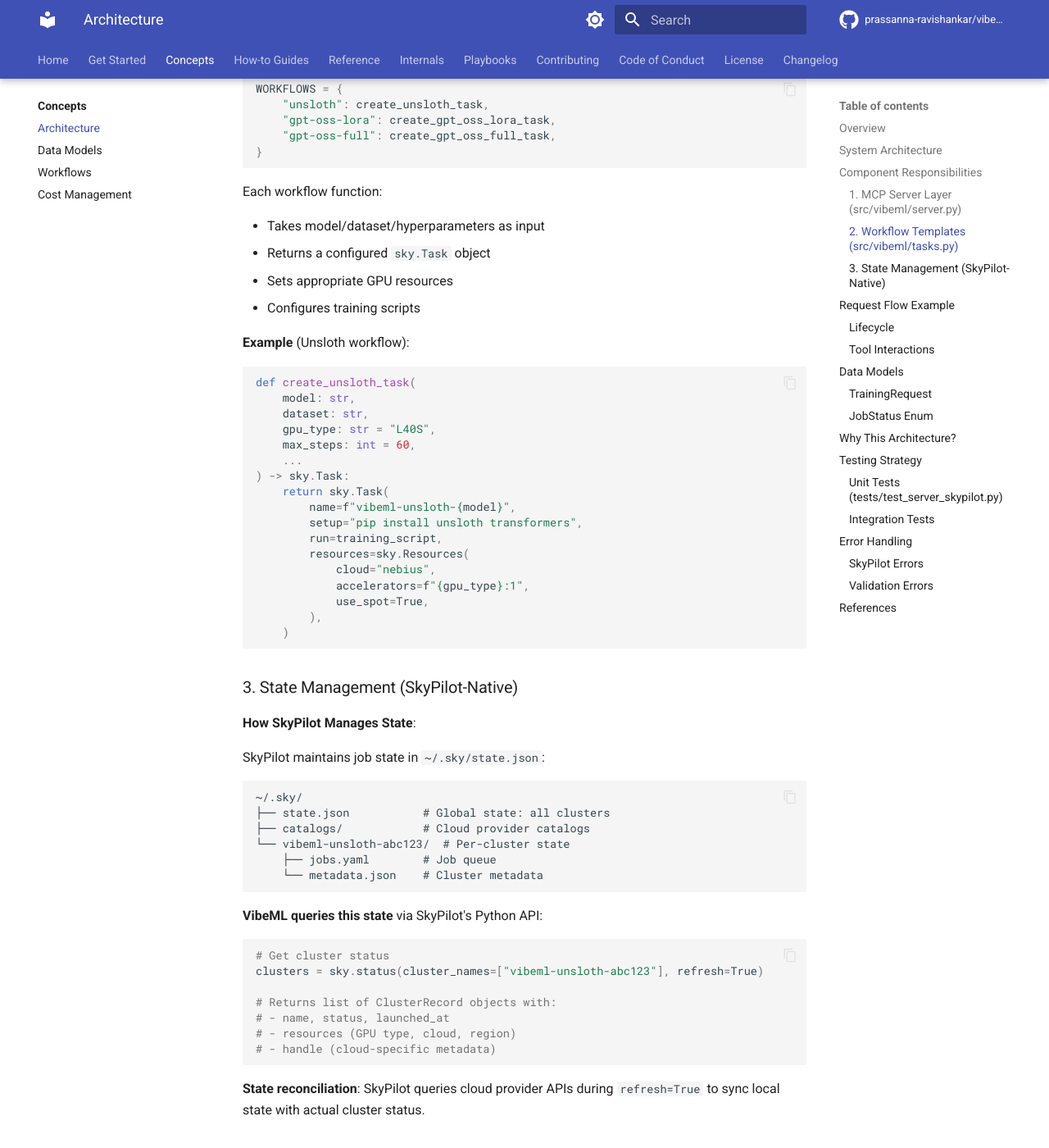
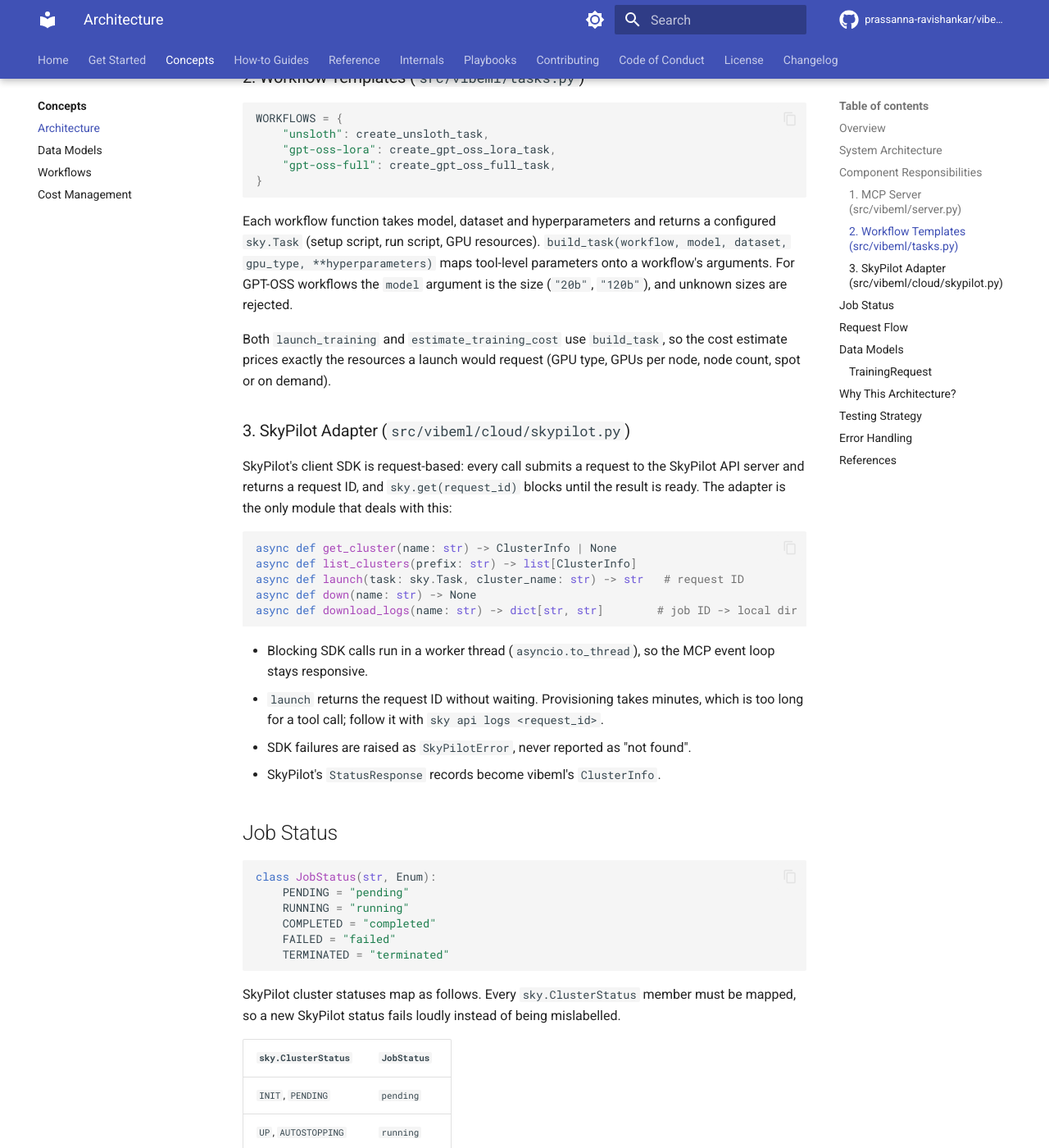
Before and after one commit to prassanna-ravishankar/vibeml, an MkDocs documentation site: the page built from docs/concepts/architecture.md, in a window 1280 px wide and 1400 px high, scrolled down 1734 px. Shown: the whole window at 82% size. Built offline with MkDocs 1.6.1 and Material for MkDocs 9.7.7, drawn with Linux system fonts in a browser that asks for light colours; comment, search, counter and statistics services are not loaded; the version menu is left out; some of the changed text lies outside the part shown.

Commit message:
Port MCP server to SkyPilot's request-based SDK (#35)
* feat(server): port MCP server to SkyPilot's request-based SDK behind a cloud.skypilot adapter

* docs: describe the SkyPilot adapter layer and request-based flow

* fix(server): give the stdio transport exclusive stdout, best-effort log download before teardown

* test: bound the stdio test with a deadline; reject non-finite hours; require fastmcp>=2.13

````diff
--- a/docs/concepts/architecture.md
+++ b/docs/concepts/architecture.md
@@ -2,67 +2,60 @@
 
 ## Overview
 
-VibeML is a **thin MCP (Model Context Protocol) wrapper** around SkyPilot's Python API, providing natural language access to multi-cloud GPU training.
+VibeML is a **thin MCP (Model Context Protocol) server** over SkyPilot's client SDK. It gives AI assistants natural-language access to GPU training.
 
 VibeML **does not** maintain its own:
 
-- ❌ Job persistence layer (SkyPilot has `~/.sky/state.json`)
+- ❌ Job persistence layer (SkyPilot's API server owns cluster and job state)
 - ❌ Cluster state database (SkyPilot queries cloud providers directly)
-- ❌ Custom orchestration (SkyPilot handles provisioning/execution)
+- ❌ Custom orchestration (SkyPilot handles provisioning and execution)
 
 Instead, VibeML:
 
-- ✅ Wraps SkyPilot's Python API (`sky.launch()`, `sky.status()`, `sky.down()`)
-- ✅ Exposes these as MCP tools for AI assistants
-- ✅ Adds validation and cost guardrails
-- ✅ Provides workflow templates (Unsloth, GPT-OSS)
-- ✅ Translates natural language requests to SkyPilot Tasks
+- ✅ Exposes training operations as MCP tools for AI assistants
+- ✅ Provides workflow templates (Unsloth, GPT-OSS) that build SkyPilot tasks
+- ✅ Adds validation and cost estimation before launch
+- ✅ Translates SkyPilot's records into its own job model
 
 ## System Architecture
 
 ```mermaid
 graph LR
     A[User / AI Assistant] --> B[MCP Protocol]
-    B --> C[VibeML MCP Server]
-    C --> D[SkyPilot Python API]
-    D --> E[~/.sky/state.json]
+    B --> C[server.py<br/>MCP tools]
+    C --> T[tasks.py<br/>workflow templates]
+    C --> P[cloud.cost_estimator<br/>pricing]
+    C --> S[cloud.skypilot<br/>SDK adapter]
+    S --> D[SkyPilot API server]
     D --> F[Cloud Provider APIs]
-    F --> G[Nebius / AWS / GCP / Azure]
+    F --> G[Nebius]
 ```
+
+Each concern lives in one layer:
+
+| Layer | Owns | Does not |
+|-------|------|----------|
+| `server.py` | MCP tool signatures, input validation, response shape | Talk to SkyPilot, price GPUs, build tasks |
+| `tasks.py` | Turning workflow parameters into a `sky.Task` (`build_task`) | Launch anything |
+| `cloud/cost_estimator.py` | GPU pricing | Know about workflows |
+| `cloud/skypilot.py` | SkyPilot's request protocol, status mapping, SDK errors | Know about MCP |
 
 ## Component Responsibilities
 
-### 1. MCP Server Layer (`src/vibeml/server.py`)
+### 1. MCP Server (`src/vibeml/server.py`)
 
-**Purpose**: FastMCP server exposing training operations as tools
+**MCP tools**:
 
-**MCP Tools Provided**:
+- `launch_training()` - Submit a training job; returns immediately with the launch request ID
+- `get_training_status()` - Query a job's status
+- `stop_training()` - Download logs (optional) and tear the cluster down
+- `list_active_training_jobs()` - List pending and running vibeml clusters
+- `estimate_training_cost()` - Price the resources a workflow would request
+- `list_available_workflows()` - Describe workflow templates
 
-- `launch_training()` - Start a new training job
-- `get_training_status()` - Query job status
-- `stop_training()` - Terminate a running job
-- `list_active_training_jobs()` - List all active jobs
-- `estimate_training_cost()` - Calculate costs before launch
-- `list_available_workflows()` - Show workflow templates
-
-**Key Functions**:
-
-- Request validation (Pydantic models)
-- Natural language to SkyPilot Task translation
-- Cost estimation and budget enforcement
-- Status mapping (SkyPilot → VibeML JobStatus)
-
-**Does NOT**:
-
-- Store job records in a database
-- Maintain cluster state
-- Track training progress (delegates to SkyPilot)
+The server never writes to stdout: with the stdio transport, stdout carries the MCP protocol. Diagnostics go through `logging` (stderr).
 
 ### 2. Workflow Templates (`src/vibeml/tasks.py`)
-
-**Purpose**: Generate SkyPilot Task objects for common training patterns
-
-**Available Workflows**:
 
 ```python
 WORKFLOWS = {
@@ -72,137 +65,75 @@ WORKFLOWS = {
 }
 ```
 
-Each workflow function:
+Each workflow function takes model, dataset and hyperparameters and returns a configured `sky.Task` (setup script, run script, GPU resources). `build_task(workflow, model, dataset, gpu_type, **hyperparameters)` maps tool-level parameters onto a workflow's arguments. For GPT-OSS workflows the `model` argument is the size (`"20b"`, `"120b"`), and unknown sizes are rejected.
 
-- Takes model/dataset/hyperparameters as input
-- Returns a configured `sky.Task` object
-- Sets appropriate GPU resources
-- Configures training scripts
+Both `launch_training` and `estimate_training_cost` use `build_task`, so the cost estimate prices exactly the resources a launch would request (GPU type, GPUs per node, node count, spot or on demand).
 
-**Example** (Unsloth workflow):
+### 3. SkyPilot Adapter (`src/vibeml/cloud/skypilot.py`)
+
+SkyPilot's client SDK is request-based: every call submits a request to the SkyPilot API server and returns a request ID, and `sky.get(request_id)` blocks until the result is ready. The adapter is the only module that deals with this:
 
 ```python
-def create_unsloth_task(
-    model: str,
-    dataset: str,
-    gpu_type: str = "L40S",
-    max_steps: int = 60,
-    ...
-) -> sky.Task:
-    return sky.Task(
-        name=f"vibeml-unsloth-{model}",
-        setup="pip install unsloth transformers",
-        run=training_script,
-        resources=sky.Resources(
-            cloud="nebius",
-            accelerators=f"{gpu_type}:1",
-            use_spot=True,
-        ),
-    )
+async def get_cluster(name: str) -> ClusterInfo | None
+async def list_clusters(prefix: str) -> list[ClusterInfo]
+async def launch(task: sky.Task, cluster_name: str) -> str   # request ID
+async def down(name: str) -> None
+async def download_logs(name: str) -> dict[str, str]        # job ID -> local dir
 ```
 
-### 3. State Management (SkyPilot-Native)
+- Blocking SDK calls run in a worker thread (`asyncio.to_thread`), so the MCP event loop stays responsive.
+- `launch` returns the request ID without waiting. Provisioning takes minutes, which is too long for a tool call; follow it with `sky api logs <request_id>`.
+- SDK failures are raised as `SkyPilotError`, never reported as "not found".
+- SkyPilot's `StatusResponse` records become vibeml's `ClusterInfo`.
 
-**How SkyPilot Manages State**:
+## Job Status
 
-SkyPilot maintains job state in `~/.sky/state.json`:
+```python
+class JobStatus(str, Enum):
+    PENDING = "pending"
+    RUNNING = "running"
+    COMPLETED = "completed"
+    FAILED = "failed"
+    TERMINATED = "terminated"
+```
+
+SkyPilot cluster statuses map as follows. Every `sky.ClusterStatus` member must be mapped, so a new SkyPilot status fails loudly instead of being mislabelled.
+
+| `sky.ClusterStatus` | `JobStatus` |
+|---------------------|-------------|
+| `INIT`, `PENDING` | `pending` |
+| `UP`, `AUTOSTOPPING` | `running` |
+| `STOPPED` | `terminated` |
+
+Torn-down clusters disappear from SkyPilot's status, so `get_training_status` reports them as not found.
+
+## Request Flow
 
 ```
-~/.sky/
-├── state.json           # Global state: all clusters
-├── catalogs/            # Cloud provider catalogs
-└── vibeml-unsloth-abc123/  # Per-cluster state
-    ├── jobs.yaml        # Job queue
-    └── metadata.json    # Cluster metadata
-```
+launch_training()
+    → TrainingRequest validation (Pydantic)
+    → build_task() → sky.Task
+    → skypilot.launch() → sky.launch() → request ID
+    ← {"status": "submitted", "cluster_id", "launch_request_id", "logs_command"}
 
-**VibeML queries this state** via SkyPilot's Python API:
+get_training_status(cluster_id)
+    → skypilot.get_cluster() → sky.get(sky.status([cluster_id]))
+    ← {"status": "running", "sky_status": "UP", "launched_at": ...}
 
-```python
-# Get cluster status
-clusters = sky.status(cluster_names=["vibeml-unsloth-abc123"], refresh=True)
-
-# Returns list of ClusterRecord objects with:
-# - name, status, launched_at
-# - resources (GPU type, cloud, region)
-# - handle (cloud-specific metadata)
-```
-
-**State reconciliation**: SkyPilot queries cloud provider APIs during `refresh=True` to sync local state with actual cluster status.
-
-## Request Flow Example
-
-### Lifecycle
-
-```
-User Request
-    ↓
-    → launch_training()
-    ↓
-    → Validate TrainingRequest (Pydantic)
-    ↓
-    → Get workflow function (e.g., create_unsloth_task)
-    ↓
-    → Generate SkyPilot Task object
-    ↓
-    → sky.launch(task, cluster_name="vibeml-unsloth-abc123")
-    ↓
-SkyPilot provisions cluster, stores state
-    ↓
-    → Return cluster_id to user
-    ↓
-User monitors via get_training_status()
-    ↓
-    → _get_cluster_from_skypilot(cluster_id)
-    ↓
-    → sky.status(cluster_names=[cluster_id])
-    ↓
-    → Map SkyPilot status to JobStatus
-    ↓
-    → Return status to user
-```
-
-### Tool Interactions
-
-```python
-# User: "Train Llama-3.2-1B on Alpaca with L40S GPU"
-
-# 1. MCP Tool Call
-launch_training(
-    model="meta-llama/Llama-3.2-1B",
-    dataset="tatsu-lab/alpaca",
-    workflow="unsloth",
-    gpu_type="L40S",
-)
-
-# 2. VibeML Validates & Translates
-task = create_unsloth_task(
-    model="meta-llama/Llama-3.2-1B",
-    dataset="tatsu-lab/alpaca",
-    gpu_type="L40S",
-)
-
-# 3. SkyPilot Launches
-cluster_handle = sky.launch(
-    task,
-    cluster_name="vibeml-unsloth-abc123",
-    detach_run=True
-)
-
-# 4. User Monitors
-status_data = await _get_cluster_from_skypilot("vibeml-unsloth-abc123")
-# Returns: {"status": "UP", "launched_at": "2025-10-26T...", ...}
+stop_training(cluster_id)
+    → skypilot.download_logs() → sky.download_logs()
+    → skypilot.down() → sky.get(sky.down(cluster_id))
+    ← {"status": "stopped", "log_paths": {...}}
 ```
 
 ## Data Models
 
 ### TrainingRequest
 
-**Purpose**: Validate user input before processing
+Validates user input before a task is built:
 
 ```python
-@dataclass
-class TrainingRequest:
+class TrainingRequest(BaseModel):
     model: str              # "meta-llama/Llama-3.2-1B"
     dataset: str            # "tatsu-lab/alpaca"
     workflow: str           # "unsloth" | "gpt-oss-lora" | "gpt-oss-full"
@@ -211,119 +142,39 @@ class TrainingRequest:
     hyperparameters: dict   # learning_rate, lora_r, max_seq_length, etc.
 ```
 
-### JobStatus Enum
-
-**Purpose**: User-friendly status abstraction
-
-```python
-class JobStatus(str, Enum):
-    PENDING = "pending"      # SkyPilot: INIT
-    RUNNING = "running"      # SkyPilot: UP
-    COMPLETED = "completed"  # (Inferred from logs/exit code)
-    FAILED = "failed"        # (Error states or unknown)
-    TERMINATED = "terminated" # SkyPilot: STOPPED, TERMINATED
-```
-
-**Mapping function**:
-
-```python
-def _map_sky_status_to_job_status(sky_status: str) -> JobStatus:
-    """Map SkyPilot cluster status to VibeML JobStatus."""
-    status_map = {
-        "INIT": JobStatus.PENDING,
-        "UP": JobStatus.RUNNING,
-        "STOPPED": JobStatus.TERMINATED,
-        "TERMINATED": JobStatus.TERMINATED,
-    }
-    return status_map.get(sky_status, JobStatus.FAILED)
-```
-
 ## Why This Architecture?
 
 **Benefits**:
 
-- **Simpler**: ~600 lines of SQLite code removed
-- **More Reliable**: No state drift between VibeML and SkyPilot
-- **Survives Restarts**: Job state persists even if VibeML server crashes
-- **Zero Reconciliation**: SkyPilot handles cloud provider sync
-- **Direct Access**: Users can use `sky` CLI commands alongside VibeML
+- **No state drift**: SkyPilot is the only source of truth for clusters
+- **Survives restarts**: job state persists if the VibeML server stops
+- **Direct access**: users can use `sky` CLI commands alongside VibeML
+- **Replaceable edges**: the MCP layer and the SkyPilot adapter can change independently
 
 **Trade-offs**:
 
-- Cannot customize job metadata beyond what SkyPilot tracks
-- Tied to SkyPilot's state schema (currently not an issue)
-- No historical data after cluster deletion (acceptable for MVP)
+- Cannot store job metadata beyond what SkyPilot tracks
+- No history after a cluster is torn down
 
 ## Testing Strategy
 
-### Unit Tests (`tests/test_server_skypilot.py`)
+- `tests/test_skypilot.py` tests the adapter against mocked SDK responses built from SkyPilot's real `StatusResponse` and `ClusterStatus` types, so a change in SkyPilot's response shape breaks the tests.
+- `tests/test_server.py` calls the tools through FastMCP's in-memory `Client`, the same path a real MCP client uses, with the adapter mocked.
+- `tests/test_tasks.py` covers the workflow templates and `build_task`.
 
-Test helper functions that interact with SkyPilot:
-
-```python
-class TestStatusMapping:
-    """Test SkyPilot status to JobStatus mapping."""
-
-    def test_map_init_to_pending(self):
-        assert _map_sky_status_to_job_status("INIT") == JobStatus.PENDING
-
-    def test_map_up_to_running(self):
-        assert _map_sky_status_to_job_status("UP") == JobStatus.RUNNING
-
-class TestGetClusterFromSkyPilot:
-    """Test _get_cluster_from_skypilot helper."""
-
-    @pytest.mark.asyncio
-    async def test_get_existing_cluster(self):
-        # Mock sky.status() to return cluster info
-        result = await _get_cluster_from_skypilot("test-cluster")
-        assert result["cluster_name"] == "test-cluster"
-```
-
-### Integration Tests
-
-Would test end-to-end MCP tool calls:
-
-- Launch → Status → Stop workflow
-- Cost estimation accuracy
-- Error handling (no GPU availability, quota limits)
+No test launches real cloud resources.
 
 ## Error Handling
 
-### SkyPilot Errors
-
-VibeML lets most SkyPilot exceptions bubble up with context:
+Every tool returns errors as data instead of raising:
 
 ```python
-try:
-    cluster_handle = await loop.run_in_executor(
-        None,
-        lambda: sky.launch(task, cluster_name=cluster_id)
-    )
-except Exception as e:
-    raise SkyPilotError(f"Failed to launch training: {str(e)}")
+{"status": "error", "error": "validation_error", "message": "..."}
+{"status": "error", "error": "skypilot_error", "message": "..."}
+{"status": "error", "error": "not_found", "message": "..."}
 ```
 
-### Validation Errors
-
-Pydantic validation catches bad inputs early:
-
-```python
-try:
-    request = TrainingRequest(
-        model=model,
-        dataset=dataset,
-        workflow=workflow,
-        ...
-    )
-except PydanticValidationError as e:
-    return {
-        "status": "error",
-        "error": "validation_error",
-        "message": str(e),
-        "details": e.errors(),
-    }
-```
+Validation errors are caught before anything reaches SkyPilot.
 
 ## References
 
--- a/pyproject.toml
+++ b/pyproject.toml
@@ -16,7 +16,7 @@ dependencies = [
     "click >=8.0.1",
     "nox",
     "skypilot[nebius]>=0.14",
-    "fastmcp>=0.1.0",
+    "fastmcp>=2.13",
     "pydantic>=2.0.0",
     "cryptography>=41.0.0",
     "huggingface-hub>=0.20.0",
@@ -96,6 +96,9 @@ exclude_lines = [
   "if TYPE_CHECKING:",
 ]
 
+[tool.pytest.ini_options]
+asyncio_mode = "auto"
+
 [tool.mypy]
 strict = true
 warn_unreachable = true
````
Also changed, not shown: README.md (+1 -1 lines), docs/get-started/quickstart.md (+2 -2 lines), 10 other files.
